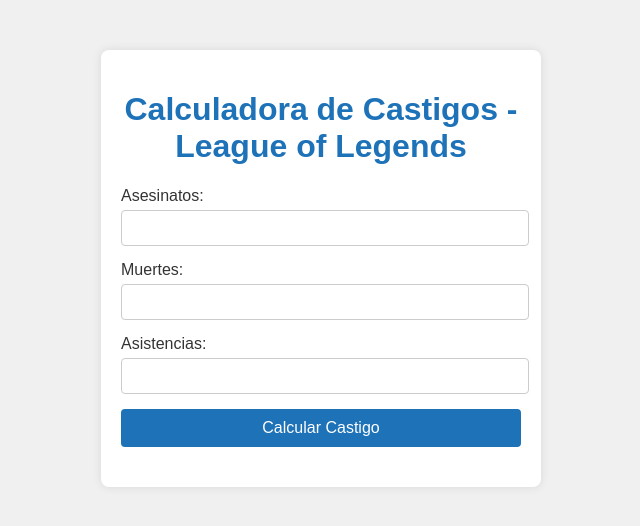
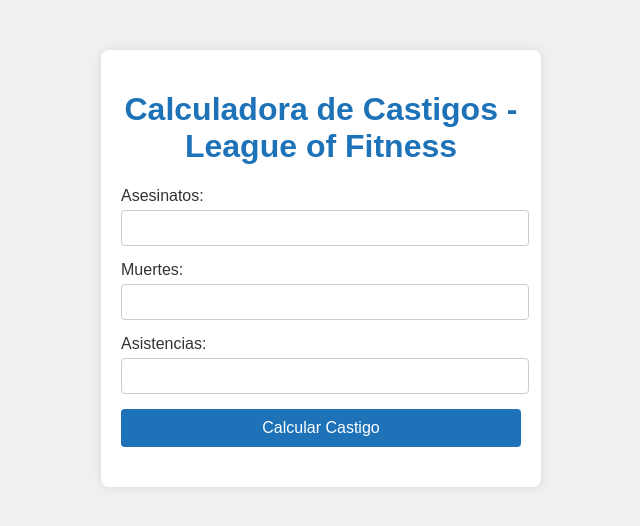
Before and after one commit to Txiscki/LeagueOfFitness, a plain HTML site: page index.html in a window 1280 px wide. Shown: the whole page, without its empty margins (319-959 px from the left). Drawn offline with Linux system fonts and the light colour scheme.

Commit message:
Update index.html

```diff
--- a/index.html
+++ b/index.html
@@ -8,7 +8,7 @@
 </head>
 <body>
     <div class="container">
-        <h1>Calculadora de Castigos - League of Legends</h1>
+        <h1>Calculadora de Castigos - League of Fitness</h1>
         <form id="calculator-form">
             <div class="form-group">
                 <label for="kills">Asesinatos:</label>
```
